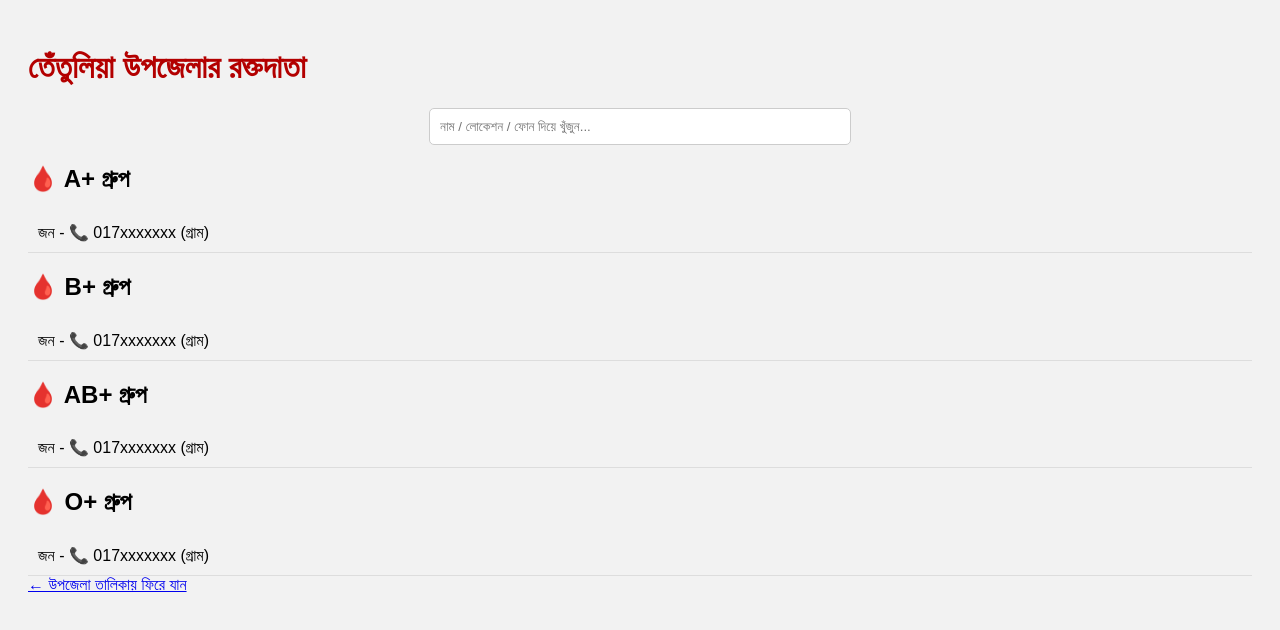
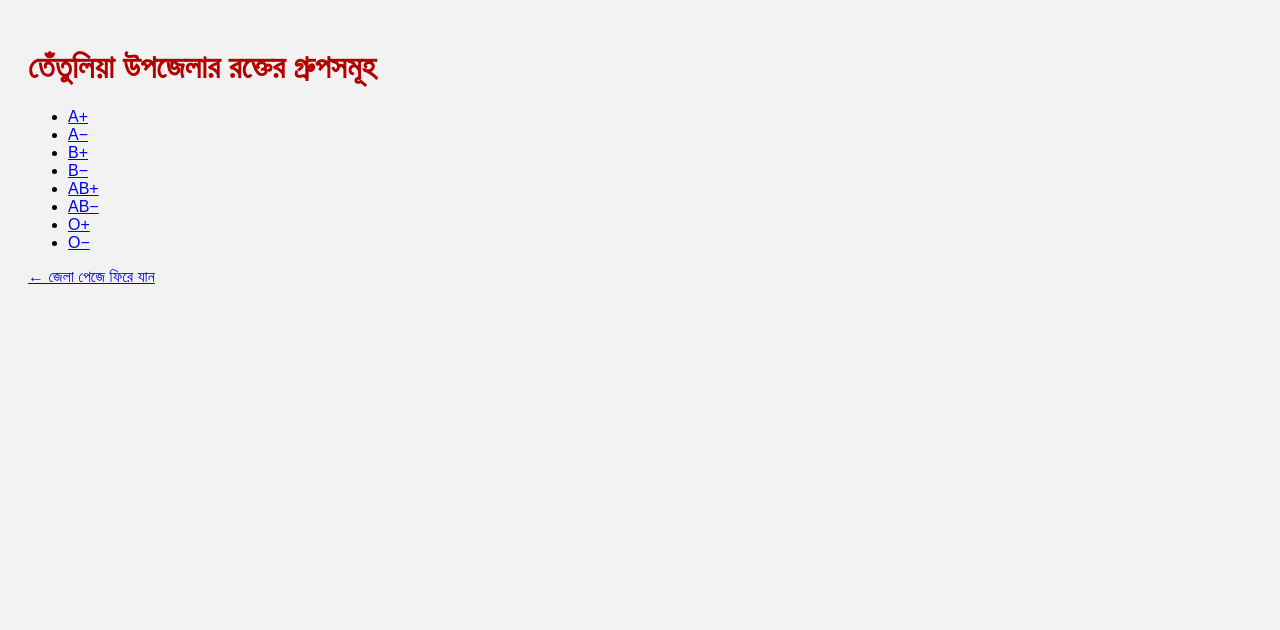
Before and after one commit to shadmanshakibsium/blood, a plain HTML site: page blood/tetulia.html in a window 1280 px wide. Drawn offline with Linux system fonts and the light colour scheme.

Commit message:
Update tetulia.html

```diff
--- a/blood/tetulia.html
+++ b/blood/tetulia.html
@@ -1,17 +1,23 @@
 <!DOCTYPE html>
 <html lang="bn">
 <head>
-  <meta charset="UTF-8">
-  <meta name="viewport" content="width=device-width, initial-scale=1">
-  <title>তেঁতুলিয়া উপজেলার রক্তদাতা</title>
-  <link rel="stylesheet" href="../css/style.css">
-  <script>const upazila = "তেঁতুলিয়া";</script>
+  <meta charset="UTF-8" />
+  <meta name="viewport" content="width=device-width, initial-scale=1" />
+  <title>তেঁতুলিয়া উপজেলা - রক্তের গ্রুপসমূহ</title>
+  <link rel="stylesheet" href="../css/style.css" />
 </head>
 <body>
-  <h1>তেঁতুলিয়া উপজেলার রক্তদাতা</h1>
-  <input type="text" id="search" placeholder="নাম / লোকেশন / ফোন দিয়ে খুঁজুন..." style="padding: 10px; width: 90%; max-width: 400px; margin: 20px auto; display: block; border-radius: 5px; border: 1px solid #ccc;">
-  <div id="donor-list">ডেটা লোড হচ্ছে...</div>
-  <a class="back-link" href="../index.html">← উপজেলা তালিকায় ফিরে যান</a>
-  <script src="../js/script.js"></script>
+  <h1>তেঁতুলিয়া উপজেলার রক্তের গ্রুপসমূহ</h1>
+  <ul>
+    <li><a href="tetulia/a_plus.html">A+</a></li>
+    <li><a href="tetulia/a_negative.html">A−</a></li>
+    <li><a href="tetulia/b_plus.html">B+</a></li>
+    <li><a href="tetulia/b_negative.html">B−</a></li>
+    <li><a href="tetulia/ab_plus.html">AB+</a></li>
+    <li><a href="tetulia/ab_negative.html">AB−</a></li>
+    <li><a href="tetulia/o_plus.html">O+</a></li>
+    <li><a href="tetulia/o_negative.html">O−</a></li>
+  </ul>
+  <a href="../index.html">← জেলা পেজে ফিরে যান</a>
 </body>
 </html>
```
